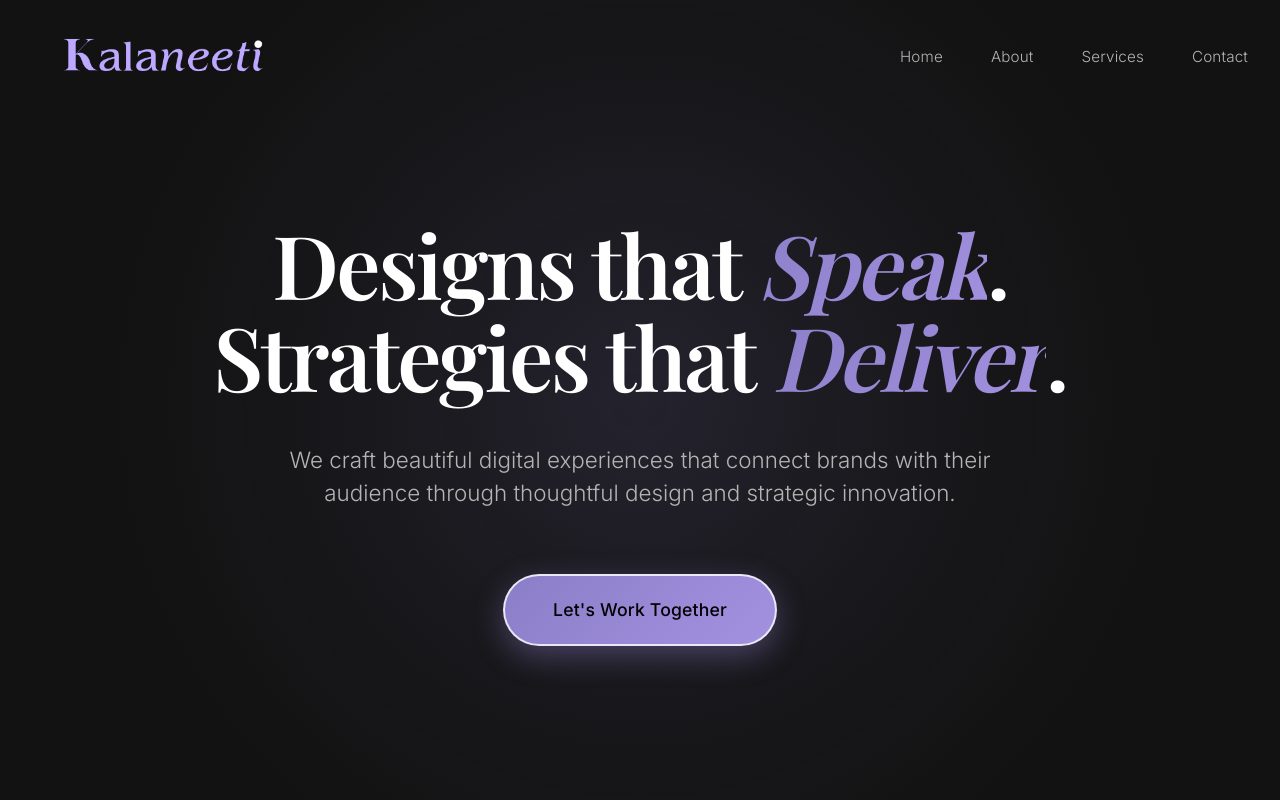
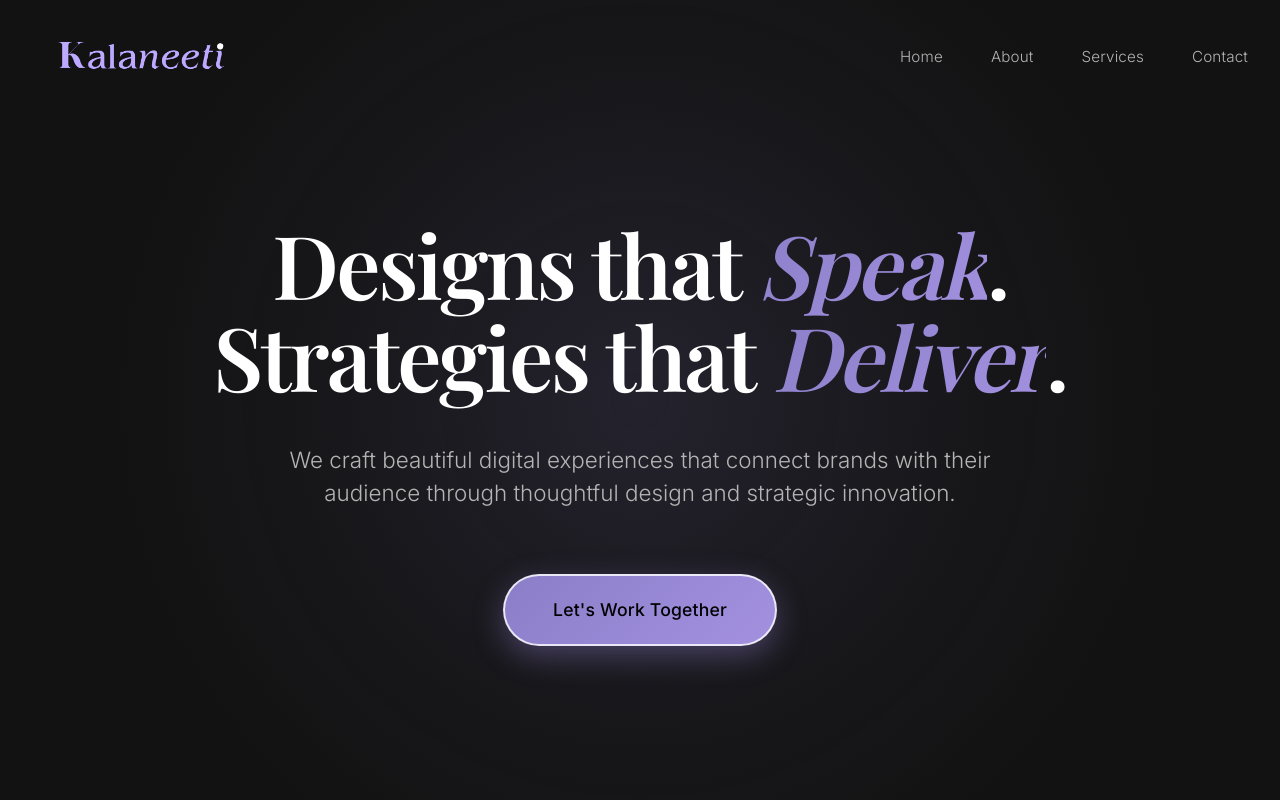
Before and after one commit to sneha01garg/kalaneeti, a plain HTML site: page index.html in a window 1280 px wide. Shown: the top 800 px of the page. Drawn offline with nearby package versions, Linux system fonts and the light colour scheme; a web font is replaced by a local one.

Commit message:
logo height changed

```diff
--- a/style.css
+++ b/style.css
@@ -77,7 +77,7 @@ nav.scrolled {
 }
 
 .logo img {
-    height: 96px;
+    height: 80px;
     width: 170x;
     transition: transform 0.3s ease;
     filter: brightness(1.1) contrast(1.1);
```
